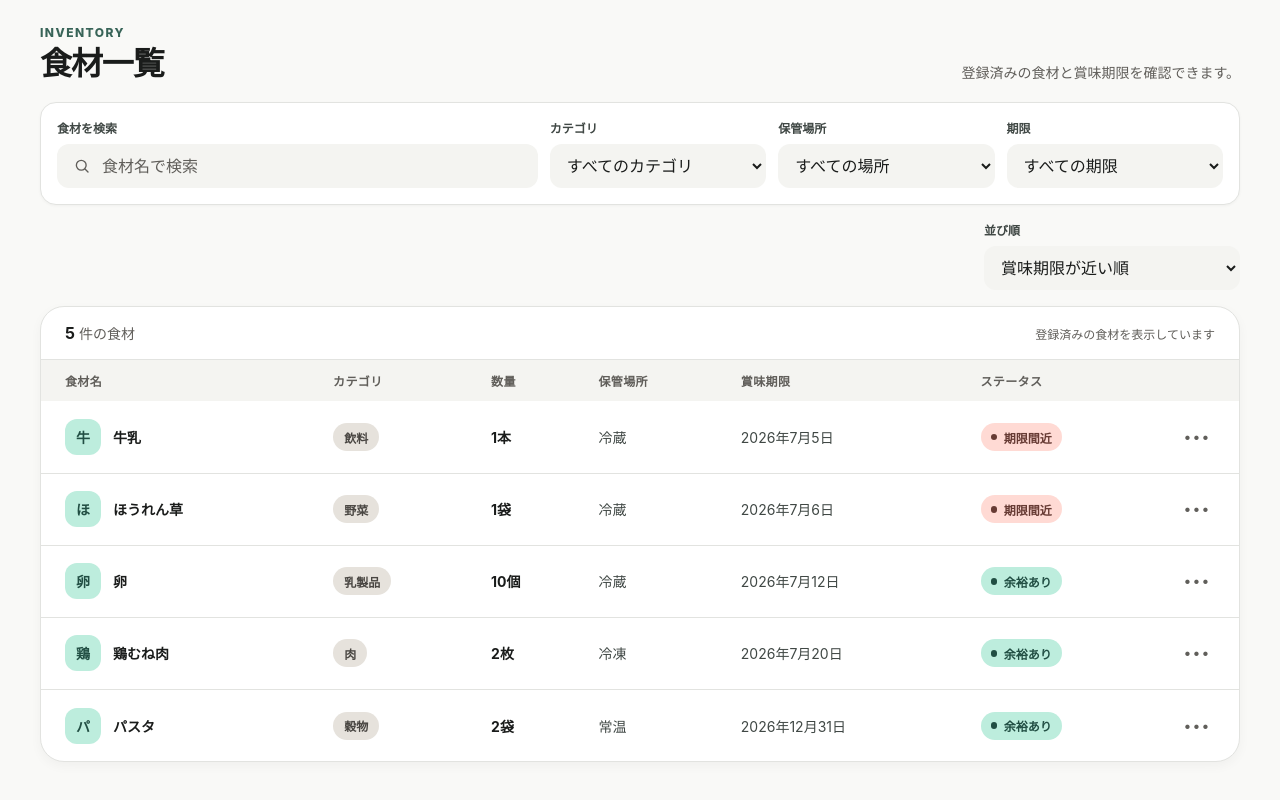
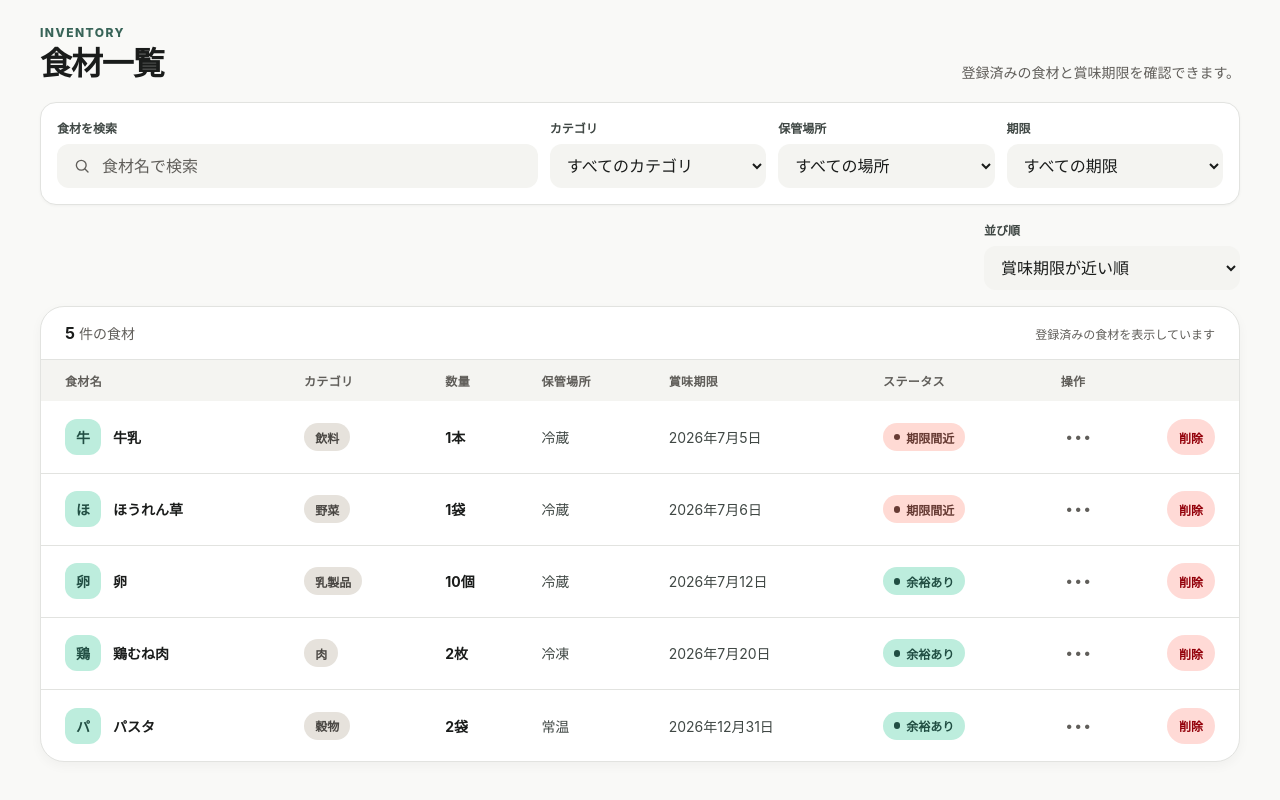
Before and after one commit to yoosaa/stockly, a React (Vite) app: page / in a window 1280 px wide. Shown: the part 669-1469 px from the top of the page. Built offline with nearby package versions, Linux system fonts and the light colour scheme.

Commit message:
feat: add food deletion

```diff
--- a/src/app/App.tsx
+++ b/src/app/App.tsx
@@ -50,6 +50,12 @@ export function App() {
     };
 
     setFoods((currentFoods) => [food, ...currentFoods]);
+  }
+
+  function handleDeleteFood(foodId: string) {
+    setFoods((currentFoods) =>
+      currentFoods.filter((food) => food.id !== foodId)
+    );
   }
 
   return (
@@ -105,11 +111,6 @@ export function App() {
 
         <FoodForm onAddFood={handleAddFood} />
 
-        <section
-          className="app-inventory"
-          aria-labelledby="inventory-title"
-        ></section>
-
         <section className="app-inventory" aria-labelledby="inventory-title">
           <div className="app-inventory__heading">
             <div>
@@ -125,7 +126,11 @@ export function App() {
 
           <FoodFilters filters={filters} onFiltersChange={setFilters} />
           <FoodSortSelect sortKey={sortKey} onSortKeyChange={setSortKey} />
-          <FoodTable foods={visibleFoods} today={today} />
+          <FoodTable
+            foods={visibleFoods}
+            today={today}
+            onDeleteFood={handleDeleteFood}
+          />
         </section>
       </main>
     </div>
--- a/src/features/foods/presentation/components/FoodTable.css
+++ b/src/features/foods/presentation/components/FoodTable.css
@@ -79,6 +79,30 @@
     border: 0;
   }
 
+  .food-table__cell--actions {
+    text-align: right;
+    white-space: nowrap;
+  }
+
+  .food-table__delete-button {
+    min-height: 2.25rem;
+    padding: 0 var(--space-3);
+    background: var(--color-danger-soft);
+    color: var(--color-danger-text);
+    border-radius: var(--radius-full);
+    font-size: var(--font-size-xs);
+    font-weight: 700;
+    transition: background-color 160ms ease, transform 160ms ease;
+  }
+
+  .food-table__delete-button:hover {
+    background: color-mix(in oklab, var(--color-danger-soft) 82%, black);
+  }
+
+  .food-table__delete-button:active {
+    transform: scale(0.96);
+  }
+
   @media (width < 560px) {
     .food-table-card__meta {
       align-items: flex-start;
--- a/src/features/foods/presentation/components/FoodTable.tsx
+++ b/src/features/foods/presentation/components/FoodTable.tsx
@@ -5,9 +5,10 @@ import { FoodTableRow } from "./FoodTableRow";
 type FoodTableProps = {
   foods: FoodItem[];
   today: Date;
+  onDeleteFood: (foodId: string) => void;
 };
 
-export function FoodTable({ foods, today }: FoodTableProps) {
+export function FoodTable({ foods, today, onDeleteFood }: FoodTableProps) {
   return (
     <div className="food-table-card">
       <div className="food-table-card__meta">
@@ -27,6 +28,7 @@ export function FoodTable({ foods, today }: FoodTableProps) {
               <th scope="col">保管場所</th>
               <th scope="col">賞味期限</th>
               <th scope="col">ステータス</th>
+              <th scope="col">操作</th>
               <th className="food-table__actions-heading" scope="col">
                 <span className="food-table__visually-hidden">操作</span>
               </th>
@@ -34,7 +36,12 @@ export function FoodTable({ foods, today }: FoodTableProps) {
           </thead>
           <tbody>
             {foods.map((food) => (
-              <FoodTableRow key={food.id} food={food} today={today} />
+              <FoodTableRow
+                key={food.id}
+                food={food}
+                today={today}
+                onDeleteFood={onDeleteFood}
+              />
             ))}
           </tbody>
         </table>
--- a/src/features/foods/presentation/components/FoodTableRow.tsx
+++ b/src/features/foods/presentation/components/FoodTableRow.tsx
@@ -11,6 +11,7 @@ import "./FoodTableRow.css";
 type FoodTableRowProps = {
   food: FoodItem;
   today: Date;
+  onDeleteFood: (foodId: string) => void;
 };
 
 const dateFormatter = new Intl.DateTimeFormat("ja-JP", {
@@ -23,7 +24,7 @@ function formatExpiryDate(expiryDate: string) {
   return dateFormatter.format(parseYmdToLocalDate(expiryDate));
 }
 
-export function FoodTableRow({ food, today }: FoodTableRowProps) {
+export function FoodTableRow({ food, today, onDeleteFood }: FoodTableRowProps) {
   const expiryStatus = getExpiryStatus(food.expiryDate, today);
 
   return (
@@ -69,6 +70,16 @@ export function FoodTableRow({ food, today }: FoodTableRowProps) {
           <span aria-hidden="true">•••</span>
         </button>
       </td>
+      <td className="food-table__cell food-table__cell--actions">
+        <button
+          className="food-table__delete-button"
+          type="button"
+          onClick={() => onDeleteFood(food.id)}
+          aria-label={`${food.name}を削除`}
+        >
+          削除
+        </button>
+      </td>
     </tr>
   );
 }
```
